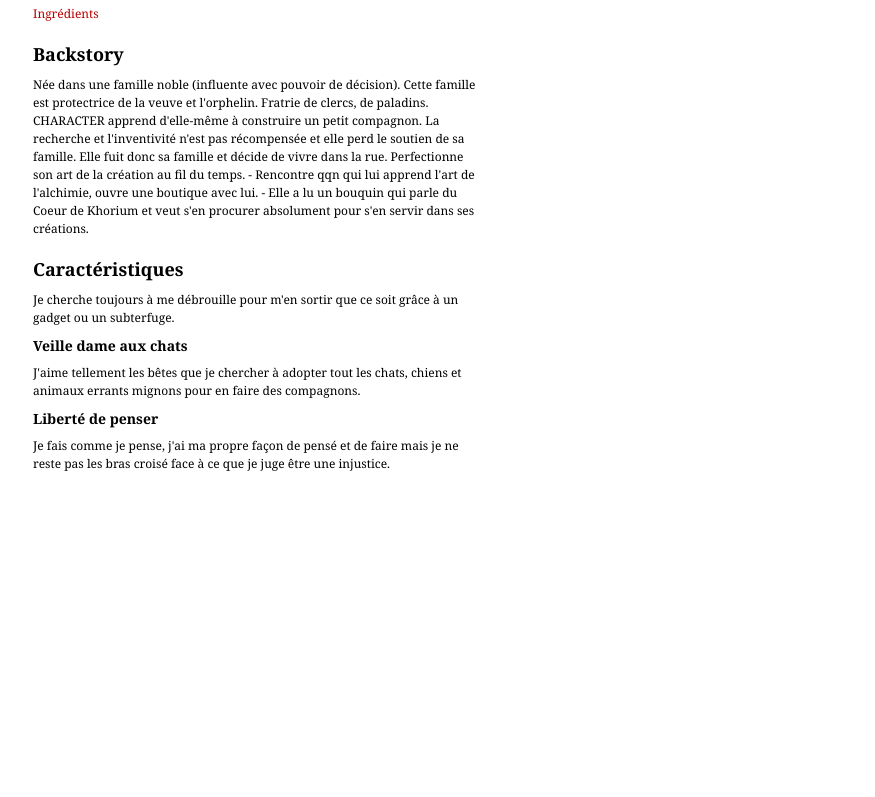
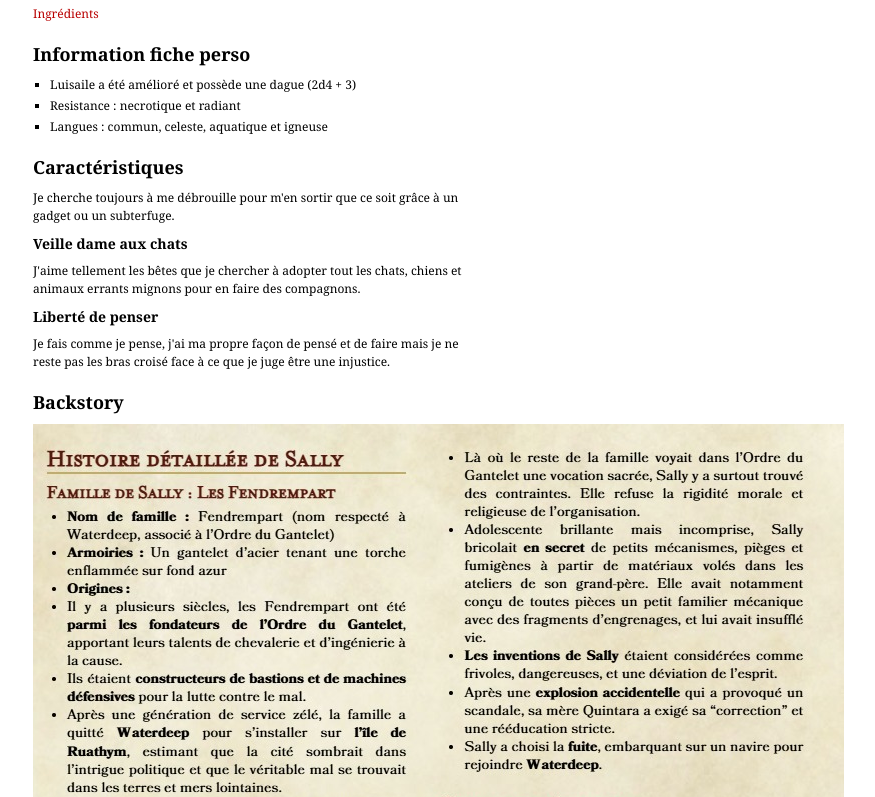
Before and after one commit to Celinevialard/Grimoire, a plain HTML site: page index.html in a window 1280 px wide. Shown: the part 163-960 px from the top of the page, without its empty margins (132-1007 px from the left). Before the commit the page ends 800 px from the top, so only its background shows below. Drawn offline with Linux system fonts and the light colour scheme.

Commit message:
Add files via upload

```diff
--- a/index.html
+++ b/index.html
@@ -29,14 +29,18 @@
 		</div>
 		<div class="cols2">
 		<div class="bloc">
-		<h2>Backstory</h2>
-		<p>Née dans une famille noble (influente avec pouvoir de décision). Cette famille est protectrice de la veuve et l'orphelin. Fratrie de clercs, de paladins.
-CHARACTER apprend d'elle-même à construire un petit compagnon. La recherche et l'inventivité n'est pas récompensée et elle perd le soutien de sa famille.
-Elle fuit donc sa famille et décide de vivre dans la rue. Perfectionne son art de la création au fil du temps.
-- Rencontre qqn qui lui apprend l'art de l'alchimie, ouvre une boutique avec lui.
-- Elle a lu un bouquin qui parle du Coeur de Khorium et veut s'en procurer absolument pour s'en servir dans ses créations.
+		<h2>Information fiche perso</h2>
+		<p>
+			<ul>
+				<li>Luisaile a été amélioré et possède une dague (2d4 + 3)</li>
+				<li>Resistance : necrotique et radiant</li>
+				<li>Langues : commun, celeste, aquatique et igneuse</li>
+			</ul>
 		</p>
 		</div>
+		</div>
+
+		<div class="cols2">
 		<div class="bloc">
 		<h2>Caractéristiques</h2>
 		<p>Je cherche toujours à me débrouille pour m'en sortir que ce soit grâce à un gadget ou un subterfuge.</p>
@@ -45,6 +49,13 @@ Elle fuit donc sa famille et décide de vivre dans la rue. Perfectionne son art
 		<h3>Liberté de penser</h3>
 		<p>Je fais comme je pense, j'ai ma propre façon de pensé et de faire mais je ne reste pas les bras croisé face à ce que je juge être une injustice.</p>
 		</div>
+		<div class="bloc">
+		<h2>Backstory</h2>
+		<p>
+			<img src="backstory.jpg" />
+		</p>
+		</div>
+
 		</div>
 
 	</body>
```
Also changed, not shown: grimoire.html (+4 -2 lines), backstory.jpg (added).
